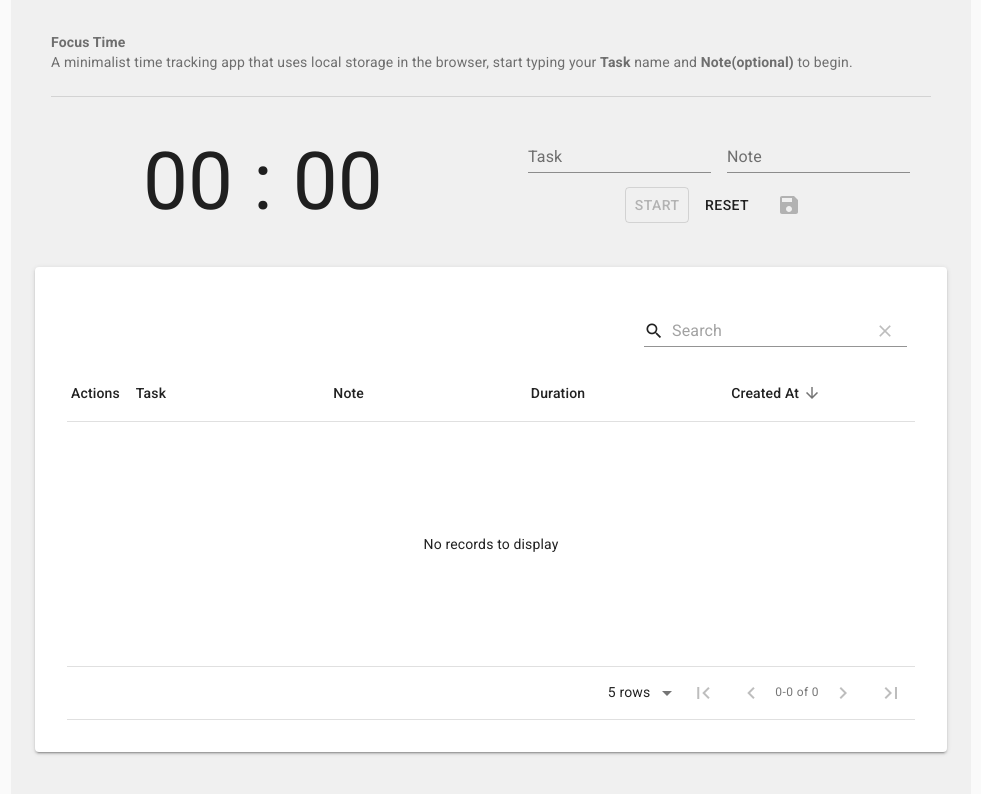
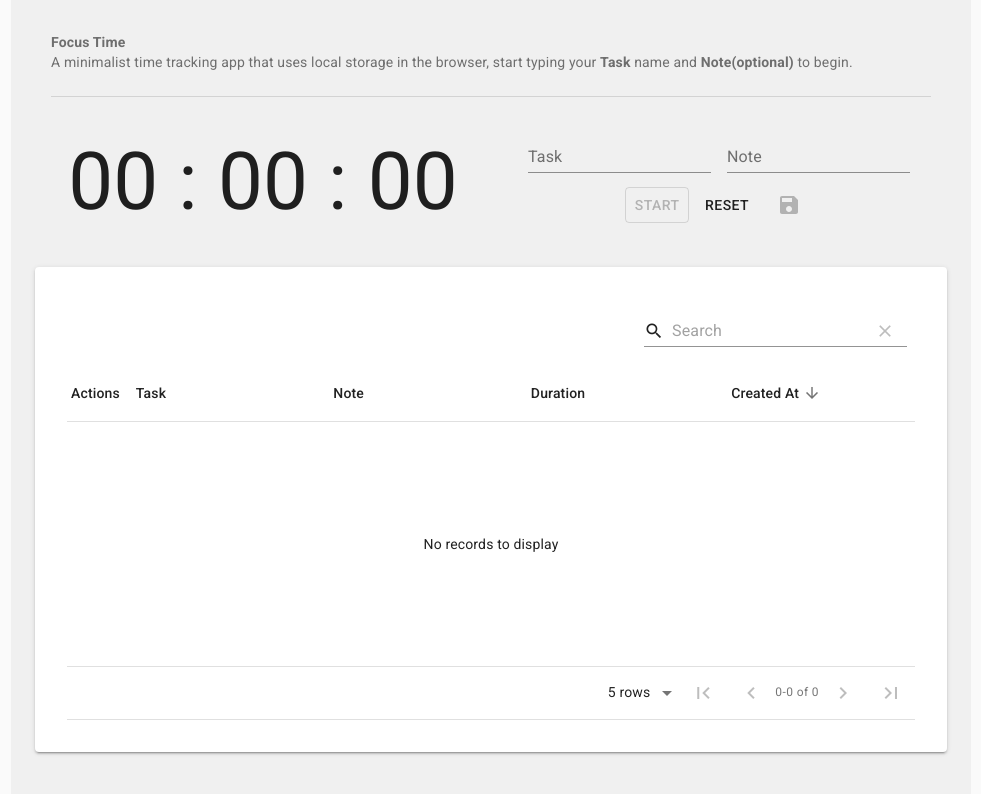
Before and after one commit to moon-goon/focus-time, a React app: page / in a window 1280 px wide. Shown: the top 794 px of the page, without its empty margins (149-1130 px from the left). Built offline with nearby package versions, Linux system fonts and the light colour scheme; the HTML template or start-up script is replaced by a standard one.

Commit message:
Added Hour

```diff
--- a/src/components/Tracker.js
+++ b/src/components/Tracker.js
@@ -56,6 +56,7 @@ export default function Timer() {
   const [isTicking, setIsTicking] = useState(false)
   const [timeSec, setTimeSec] = useState(0)
   const [timeMin, setTimeMin] = useState(0)
+  const [timeHour, setTimeHour] = useState(0)
   const defaultTaskValues = {
     taskName: '',
     taskNote: '',
@@ -81,6 +82,7 @@ export default function Timer() {
   const reset = () => {
     setTimeSec(0)
     setTimeMin(0)
+    setTimeHour(0)
     setIsTicking(false)
     setTaskValues({ taskName: '', taskNote: '' });
   }
@@ -90,7 +92,7 @@ export default function Timer() {
 
   const handleSave = () => {
 
-    let duration = `${formatTime(timeMin)}:${formatTime(timeSec)}`;
+    let duration = `${formatTime(timeHour)}:${formatTime(timeMin)}:${formatTime(timeSec)}`;
 
     let createdAt = moment().format( "LLL" )
 
@@ -135,6 +137,10 @@ export default function Timer() {
           setTimeSec(0)
           setTimeMin(timeMin + 1)
         }
+        if (timeMin >= 60) {
+          setTimeMin(0)
+          setTimeHour(timeHour + 1)
+        }
       }, 1000);
       return () => clearInterval(interval);
     }
@@ -148,7 +154,7 @@ export default function Timer() {
           <Grid item xs={6}>
             <span>
               <div className={classes.timer}>
-                <span>{formatTime(timeMin)} : {formatTime(timeSec)}</span>
+                <span> {formatTime(timeHour)} : {formatTime(timeMin)} : {formatTime(timeSec)}</span>
               </div>
             </span>
           </Grid>
```
